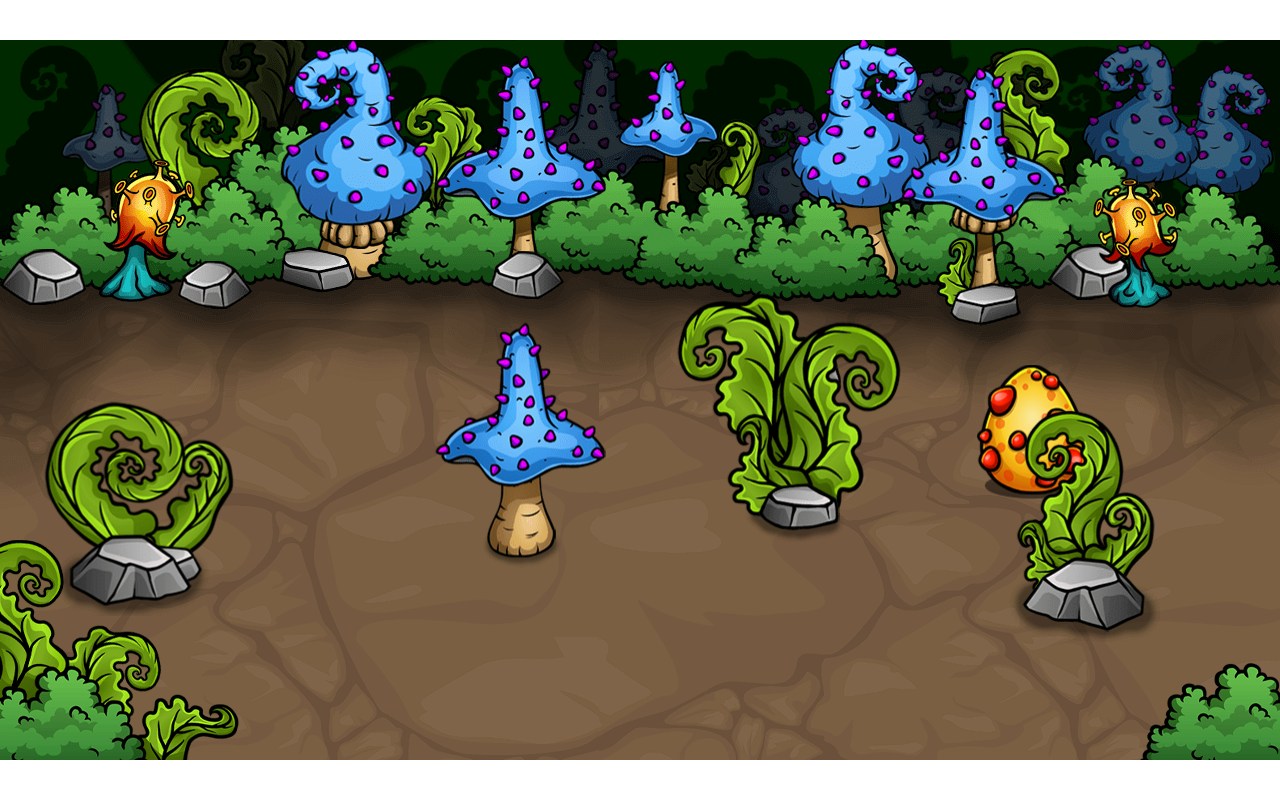
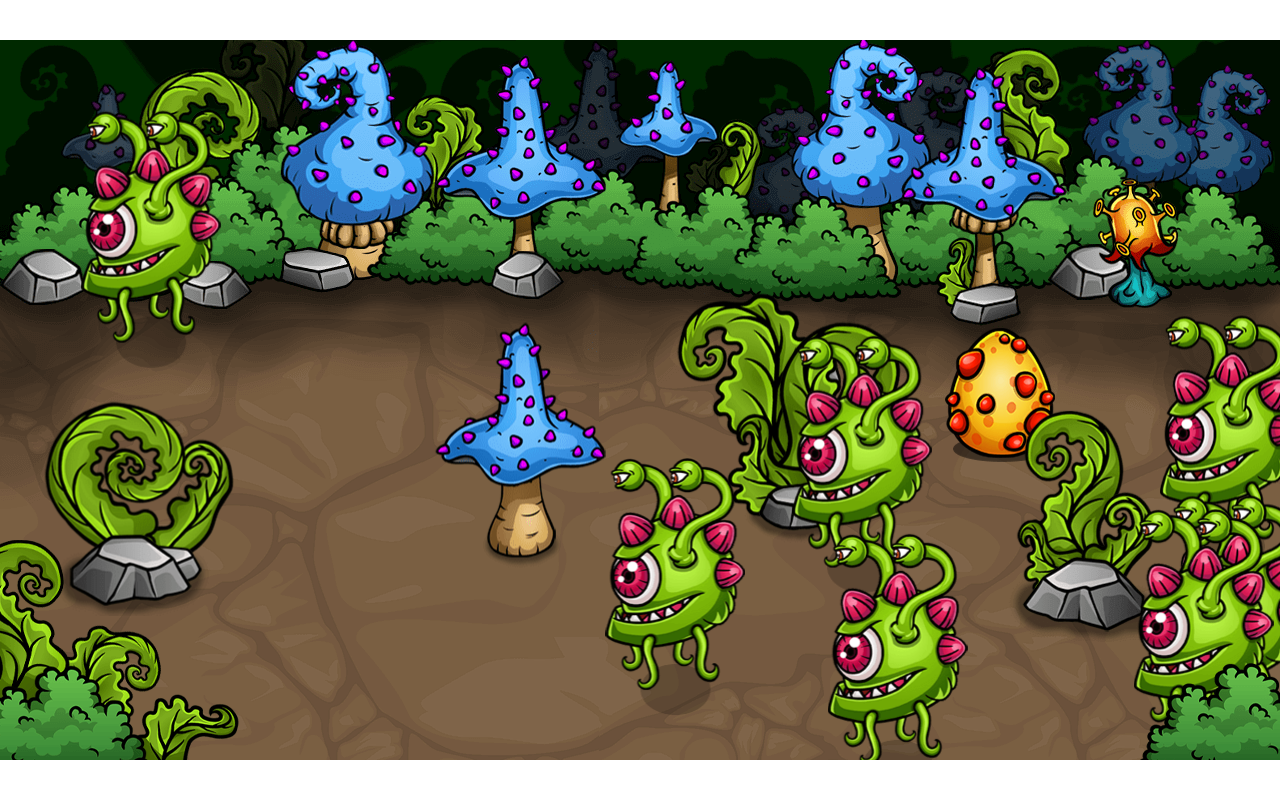
Before and after one commit to Har99sh/js_game_freeCodeCamp, a plain HTML site: page src/index.html in a window 1280 px wide. Drawn offline with Linux system fonts and the light colour scheme.

Commit message:
add enemies class

```diff
--- a/src/css/styles.css
+++ b/src/css/styles.css
@@ -19,6 +19,6 @@
     pointer-events: none;
 }
 
-.obstacles-img, .bull-img , .egg-img{
+.obstacles-img, .bull-img , .egg-img, .toad-img {
     display: none;
 }
--- a/src/index.html
+++ b/src/index.html
@@ -13,6 +13,7 @@
     <img src="./assets/images/obstacles.png" id="obstacle" class="obstacles-img">
     <img src="./assets/images/bull.png" id="bull" class="bull-img">
     <img src="./assets/images/egg.png" id="egg" class="egg-img">
+    <img src="./assets/images/toad.png" id="toad" class="toad-img">
     <script src="js/script.js"></script>
 </body>
 </html>
--- a/src/js/script.js
+++ b/src/js/script.js
@@ -170,7 +170,7 @@ window.addEventListener("load", () => {
             this.sprite_x = this.collision_x - this.width / 2;
             this.sprite_y = this.collision_y - this.height / 2 - 30;
             // spread operator to mix one array onto other
-            let collision_objects = [this.game.player, ...this.game.obstacles];
+            let collision_objects = [this.game.player, ...this.game.obstacles, ...this.game.enemies];
             collision_objects.forEach(object => {
                 let [collision, distance, distance_x, distance_y, sum_of_radii] = this.game.checkCollision(this, object);
                 if (collision) {
@@ -228,6 +228,62 @@ window.addEventListener("load", () => {
 
         }
     }
+    class Enemy {
+        constructor(options) {
+            this.game = options.game;
+            this.collision_radius = 30;
+
+            this.speed_x = Math.random() * 10 + 0.5;
+            this.image = document.querySelector("#toad");
+            this.sprite_width = 140;
+            this.sprite_height = 260;
+
+            this.width = this.sprite_width;
+            this.height = this.sprite_height;
+
+            this.collision_x = this.game.width + this.width + Math.random() * this.game.width / 2;
+            this.collision_y = this.game.top_margin + (Math.random() * (this.game.height - this.game.top_margin));
+
+        }
+
+        draw(context) {
+            this.drawImage(context);
+            if (this.game.debug) {
+                context.beginPath(); // to start circle drawing
+                context.arc(this.collision_x, this.collision_y, this.collision_radius, 0, Math.PI * 2);
+                context.save()
+                context.fillStyle = "#E5E7E7";
+                context.strokeStyle = "#FFFFFF";
+                context.globalAlpha = 0.5;
+                context.fill();
+                context.stroke();
+                context.restore();
+            }
+        }
+        drawImage(context) {
+            context.drawImage(this.image, this.sprite_x, this.sprite_y);
+        }
+        update() {
+            this.sprite_x = this.collision_x - this.width / 2;
+            this.sprite_y = this.collision_y - this.height / 2 - 90;
+            this.sprite_y;
+            this.collision_x -= this.speed_x;
+            if (this.sprite_x + this.width < 0) {
+                this.collision_x = this.game.width + this.width + Math.random() * this.game.width / 2;
+                this.collision_y = this.game.top_margin + (Math.random() * (this.game.height - this.game.top_margin));
+            }
+            let collision_objects = [this.game.player, ...this.game.obstacles];
+            collision_objects.forEach(object => {
+                let [collision, distance, distance_x, distance_y, sum_of_radii] = this.game.checkCollision(this, object);
+                if (collision) {
+                    const unit_x = distance_x / distance;
+                    const unit_y = distance_y / distance;
+                    this.collision_x = object.collision_x + (sum_of_radii + 1) * unit_x;
+                    this.collision_y = object.collision_y + (sum_of_radii + 1) * unit_y;
+                }
+            })
+        }
+    }
     class Game {
         // Main logic of the web,
         constructor(options) {
@@ -240,6 +296,8 @@ window.addEventListener("load", () => {
             this.obstacles = [];
             this.max_number_of_eggs = 15;
             this.eggs = [];
+            this.max_number_of_enemies = 7;
+            this.enemies = [];
             this.game_objects = [];
             this.debug = false;
             this.fps = 50;
@@ -278,7 +336,7 @@ window.addEventListener("load", () => {
         render(context, delta_time) {
             if (this.timer > this.interval) {
                 context.clearRect(0, 0, this.width, this.height);
-                this.game_objects = [...this.eggs, ...this.obstacles, this.player];
+                this.game_objects = [...this.eggs, ...this.obstacles, this.player, ...this.enemies];
                 this.game_objects.sort((a, b) => a.collision_y - b.collision_y)
                 this.game_objects.forEach(object => {
                     object.draw(context);
@@ -298,7 +356,14 @@ window.addEventListener("load", () => {
         createEgg() {
             this.eggs.push(new Egg({game: this}));
         }
+        createEnemy() {
+            this.enemies.push(new Enemy({game: this}));
+        }
         createObstacles() {
+
+            for (let i = 0; i < this.max_number_of_enemies; i++) {
+                this.createEnemy();
+            }
             let attempts = 0;
             // for (let i = 0; i < this.number_of_obstacles; i++) {
             //     this.obstacles.push(new Obstacle({game: this}))
```
